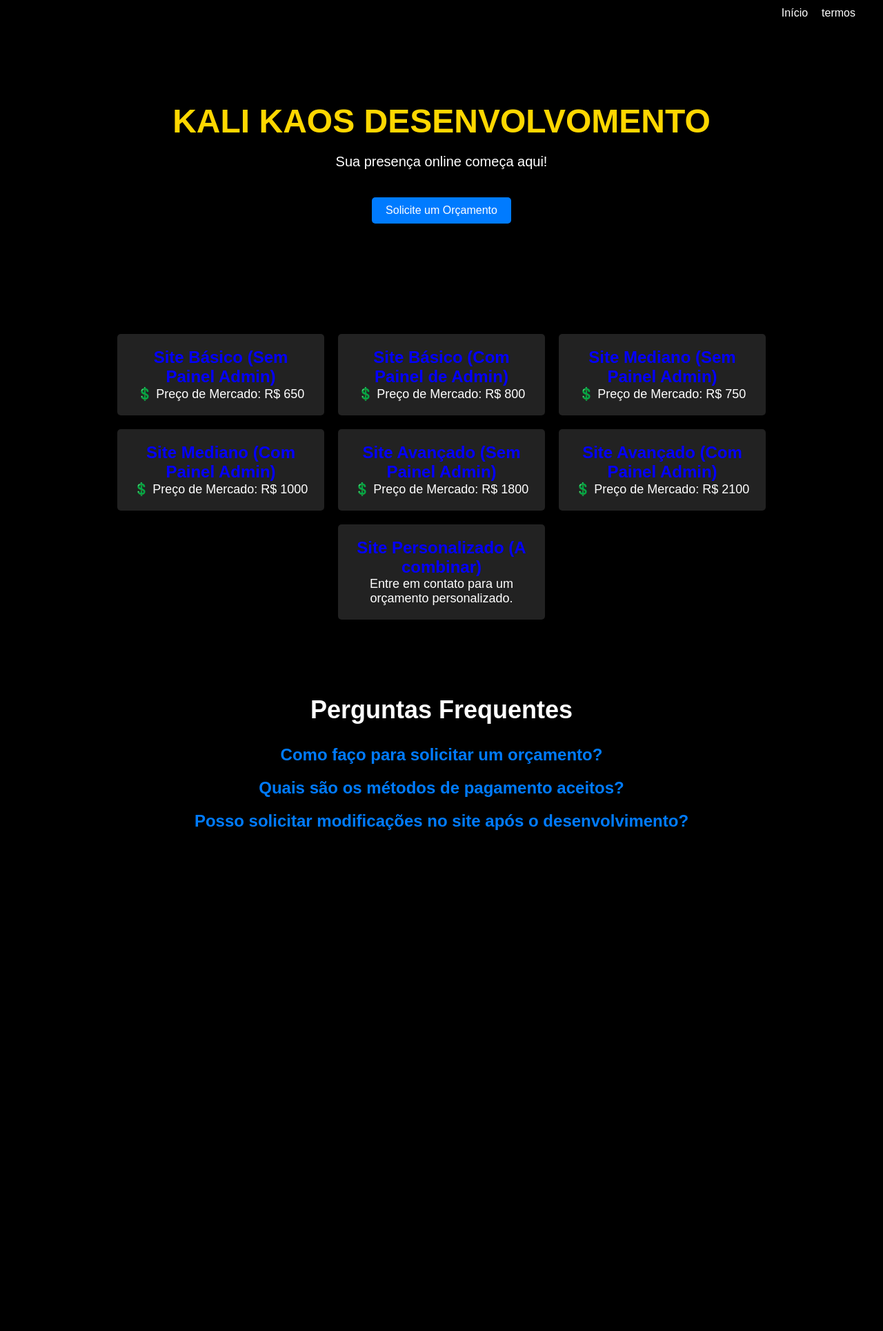
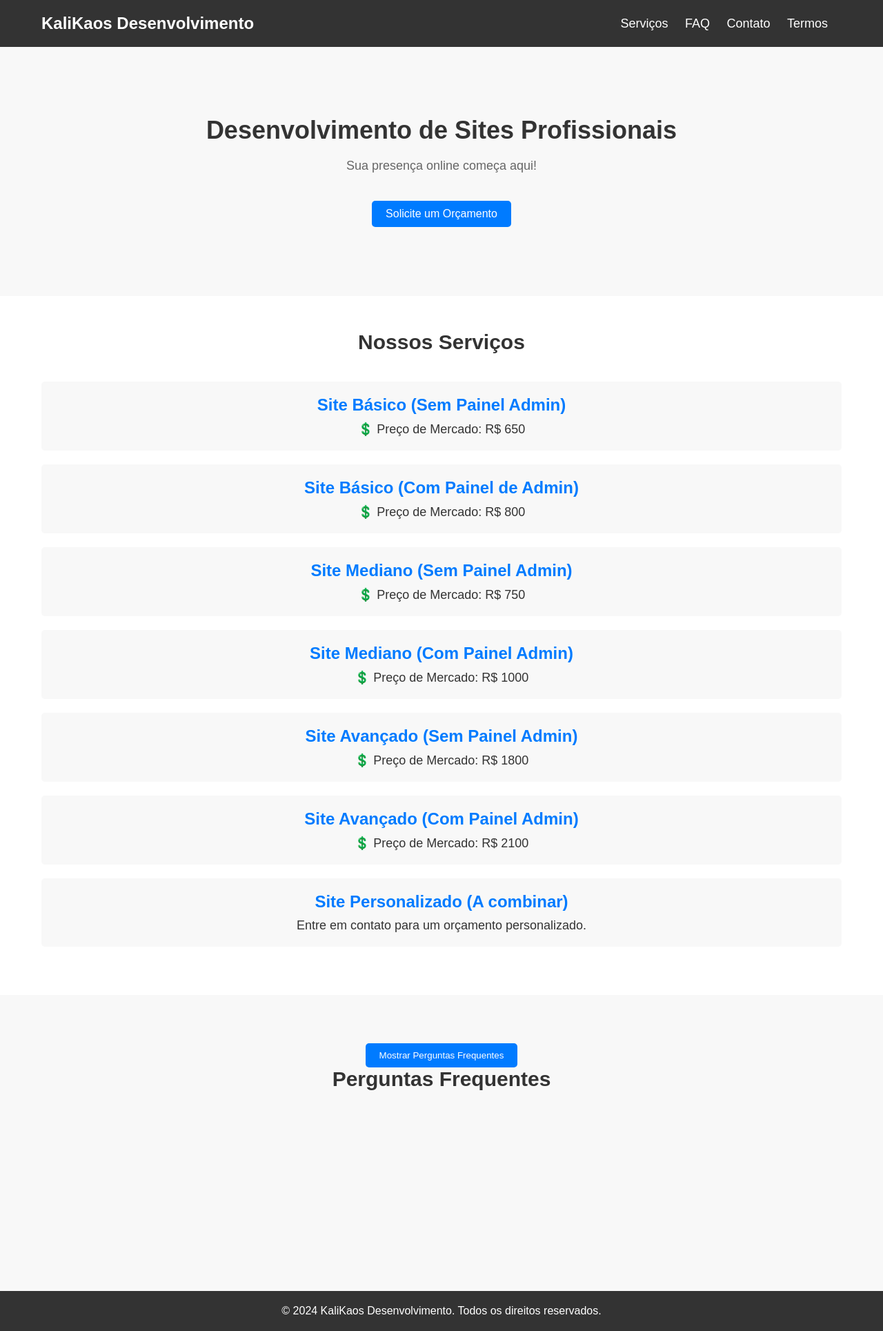
Before and after one commit to apkhat/apkhat.github.io, a PHP site: page / in a window 1280 px wide. Shown: the whole page at 69% size. Before the commit the page ends 1203 px from the top, so only its background shows below. Run offline with PHP 8.4, Linux system fonts and the light colour scheme.

Commit message:
2.0 version

```diff
--- a/index.html
+++ b/index.html
@@ -5,73 +5,156 @@
     <meta name="viewport" content="width=device-width, initial-scale=1.0">
     <title>KaliKaos Desenvolvimento</title>
     <link rel="stylesheet" href="styles.css">
+    <style>
+
+        .question {
+            max-height: 0;
+            overflow: hidden;
+            transition: max-height 0.5s ease-out;
+        }
+
+        .question.active {
+            max-height: 1000px;
+            transition: max-height 0.5s ease-in;
+        }
+
+        .show-faq-btn {
+            background-color: #007bff;
+            color: #fff;
+            padding: 10px 20px;
+            border: none;
+            border-radius: 5px;
+            cursor: pointer;
+            margin-top: 20px;
+        }
+
+
+    </style>
 </head>
 <body>
-    <div class="navbar">
-        <button class="hotbar-btn">&#9776;</button>
-        <ul class="menu hotbar">
-            <li><a href="index.html">Início</a></li>
-            <li><a href="termos.html">termos</a></li>
+    <header>
+        <nav class="navbar">
+            <div class="container">
+                <h1 class="logo">
+                    KaliKaos Desenvolvimento
+                </h1>
+
+                <ul class="menu">
+                    <li><a href="#services">Serviços</a></li>
+                    <li><a href="#faq">FAQ</a></li>
+                    <li><a href="contato.html">Contato</a></li>
+                    <li><a href="termos.html">Termos</a></li>
                 </ul>
             </div>
+        </nav>
+    </header>
 
-    <div class="hero">
-        <h1>KALI KAOS DESENVOLVOMENTO</h1>
+    <section class="hero">
+        <div class="container">
+            <h1>Desenvolvimento de Sites Profissionais</h1>
             <p>Sua presença online começa aqui!</p>
             <a href="contato.html" class="btn">Solicite um Orçamento</a>
         </div>
+    </section>
 
-    <!-- Seção de Serviços -->
-    <section class="services">
+    <section id="services" class="services">
+        <div class="container">
+            <h2>Nossos Serviços</h2>
             <div class="service">
-            <h2>Site Básico (Sem Painel Admin)</h2>
+                <h3>Site Básico (Sem Painel Admin)</h3>
                 <p>💲 Preço de Mercado: R$ 650</p>
             </div>
             <div class="service">
-            <h2>Site Básico (Com Painel de Admin)</h2>
+                <h3>Site Básico (Com Painel de Admin)</h3>
                 <p>💲 Preço de Mercado: R$ 800</p>
             </div>
             <div class="service">
-            <h2>Site Mediano (Sem Painel Admin)</h2>
+                <h3>Site Mediano (Sem Painel Admin)</h3>
                 <p>💲 Preço de Mercado: R$ 750</p>
             </div>
             <div class="service">
-            <h2>Site Mediano (Com Painel Admin)</h2>
+                <h3>Site Mediano (Com Painel Admin)</h3>
                 <p>💲 Preço de Mercado: R$ 1000</p>
             </div>
             <div class="service">
-            <h2>Site Avançado (Sem Painel Admin)</h2>
+                <h3>Site Avançado (Sem Painel Admin)</h3>
                 <p>💲 Preço de Mercado: R$ 1800</p>
             </div>
             <div class="service">
-            <h2>Site Avançado (Com Painel Admin)</h2>
+                <h3>Site Avançado (Com Painel Admin)</h3>
                 <p>💲 Preço de Mercado: R$ 2100</p>
             </div>
             <div class="service">
-            <h2>Site Personalizado (A combinar)</h2>
+                <h3>Site Personalizado (A combinar)</h3>
                 <p>Entre em contato para um orçamento personalizado.</p>
+            </div>
         </div>
     </section>
 
-    <!-- Seção de Perguntas Frequentes -->
-    <section class="faq">
+    <section id="faq" class="faq">
+        <div class="container">
+            <button class="show-faq-btn">Mostrar Perguntas Frequentes</button>
             <h2>Perguntas Frequentes</h2>
             <div class="question">
                 <h3>Como faço para solicitar um orçamento?</h3>
-            <p class="answer">Para solicitar um orçamento, basta clicar em contato em nossa página inicial ou nos enviar um e-mail ou menssagem no Whatsapp. Estamos sempre prontos para ajudar!</p>
+                <p>Para solicitar um orçamento, basta preencher o formulário de contato em nossa página inicial ou nos enviar um e-mail.</p>
             </div>
             <div class="question">
                 <h3>Quais são os métodos de pagamento aceitos?</h3>
-            <p class="answer">Aceitamos pagamentos via PIX, transferência bancária, cartão de crédito e PayPal. Escolha o método que melhor lhe convém.</p>
+                <p>Aceitamos pagamentos via PIX, transferência bancária, cartão de crédito e PayPal.</p>
             </div>
             <div class="question">
                 <h3>Posso solicitar modificações no site após o desenvolvimento?</h3>
-            <p class="answer">Claro! Estamos sempre disponíveis para fazer modificações e atualizações no seu site conforme suas necessidades. Entre em contato conosco para discutir as alterações desejadas.</p>
+                <p>Sim, estamos sempre disponíveis para fazer modificações e atualizações no seu site conforme suas necessidades.</p>
+            </div>
+            <div class="question">
+                <h3>Qual é o prazo médio para desenvolvimento de um site?</h3>
+                <p>O prazo pode variar dependendo da complexidade do projeto, mas geralmente entregamos os sites dentro de 1 a 3 semanas.</p>
+            </div>
+            <div class="question">
+                <h3>Vocês oferecem suporte após o lançamento do site?</h3>
+                <p>Sim, oferecemos suporte contínuo para garantir que seu site funcione perfeitamente após o lançamento.</p>
+            </div>
+            <div class="question">
+                <h3>Posso integrar meu site com redes sociais?</h3>
+                <p>Sim, podemos integrar seu site com diversas redes sociais para aumentar sua presença online.</p>
+            </div>
+            <div class="question">
+                <h3>Vocês oferecem serviços de hospedagem?</h3>
+                <p>Sim, podemos ajudá-lo a escolher a melhor opção de hospedagem para o seu site e configurá-la para você.</p>
+            </div>
+            <div class="question">
+                <h3>Posso solicitar a otimização do meu site para mecanismos de busca?</h3>
+                <p>Sim, oferecemos serviços de SEO para garantir que seu site seja facilmente encontrado pelos mecanismos de busca.</p>
+            </div>
+            <div class="question">
+                <h3>Vocês criam sites responsivos?</h3>
+                <p>Sim, todos os sites que desenvolvemos são totalmente responsivos e funcionam perfeitamente em dispositivos móveis.</p>
+            </div>
+            <div class="question">
+                <h3>Qual é o custo para manter um site?</h3>
+                <p>O custo de manutenção de um site pode variar dependendo das atualizações necessárias e do plano de hospedagem escolhido.</p>
+            </div>
         </div>
     </section>
 
-    <div id="cursor-trail"></div>
+    <footer>
+        <div class="container">
+            <p>&copy; 2024 KaliKaos Desenvolvimento. Todos os direitos reservados.</p>
+        </div>
+    </footer>
 
-    <script src="script.js"></script>
+    <script>
+        const showFAQButton = document.querySelector('.show-faq-btn');
+        const faqQuestions = document.querySelectorAll('.faq .question');
+
+        showFAQButton.addEventListener('click', () => {
+            faqQuestions.forEach((question, index) => {
+                setTimeout(() => {
+                    question.classList.toggle('active');
+                }, index * 100);
+            });
+        });
+    </script>
 </body>
 </html>
--- a/script.js
+++ b/script.js
@@ -1,4 +1,4 @@
-// JavaScript para expandir e contrair as respostas das perguntas frequentes
+
 const questions = document.querySelectorAll('.question');
 
 questions.forEach(question => {
--- a/styles.css
+++ b/styles.css
@@ -5,93 +5,71 @@
     box-sizing: border-box;
 }
 
-/* Estilos Globais */
 body {
     font-family: Arial, sans-serif;
-    background-color: #000;
-    color: #fff;
 }
 
+/* Estilos Globais */
 .container {
     max-width: 1200px;
     margin: 0 auto;
-    padding: 20px;
+    padding: 0 20px;
 }
 
 /* Navbar */
 .navbar {
-    background-color: #000;
-    color: #fff;
-    padding: 10px 20px;
+    background-color: #333;
+    padding: 20px 0;
+}
+
+.navbar .container {
     display: flex;
     justify-content: space-between;
     align-items: center;
-    box-shadow: 0 2px 4px rgba(0, 0, 0, 0.1);
 }
 
 .logo {
+    color: #fff;
     font-size: 24px;
 }
 
 .menu {
     list-style-type: none;
-    display: flex;
 }
 
 .menu li {
+    display: inline;
     margin-right: 20px;
 }
 
 .menu li a {
     text-decoration: none;
     color: #fff;
+    font-size: 18px;
     transition: color 0.3s ease;
 }
 
 .menu li a:hover {
-    color: #007bff;
-}
-
-/* Hotbar */
-.hotbar {
-    background-color: #000;
-    position: absolute;
-    top: 0;
-    left: 0;
-    width: 100%;
-    padding: 10px 20px;
-    display: none;
-    justify-content: flex-end;
-}
-
-.hotbar.active {
-    display: flex;
-}
-
-.hotbar-btn {
-    background-color: transparent;
-    border: none;
-    color: #fff;
-    font-size: 24px;
-    cursor: pointer;
-    outline: none;
+    color: #00f;
 }
 
 /* Hero */
 .hero {
+    background-color: #f8f8f8;
+    padding: 100px 0;
     text-align: center;
-    padding: 100px 0;
 }
 
 .hero h1 {
-    font-size: 48px;
+    font-size: 36px;
     margin-bottom: 20px;
-    color: #ffd700;
+    color: #333;
 }
 
 .hero p {
-    font-size: 20px;
+    font-size: 18px;
     margin-bottom: 40px;
+    color: #666;
 }
 
 .btn {
@@ -110,19 +88,22 @@ body {
 
 /* Seção de Serviços */
 .services {
-    background-color: #000;
-    color: #fff;
+    background-color: #fff;
     padding: 50px 0;
     text-align: center;
 }
 
+.services h2 {
+    font-size: 30px;
+    margin-bottom: 40px;
+    color: #333;
+}
+
 .service {
-    width: 250px;
+    background-color: #f8f8f8;
     padding: 20px;
-    margin: 20px auto;
-    background-color: #111;
-    text-align: center;
-    border-radius: 10px;
+    margin-bottom: 20px;
+    border-radius: 5px;
     transition: transform 0.3s ease;
 }
 
@@ -130,26 +111,28 @@ body {
     transform: scale(1.05);
 }
 
-.service h2 {
+.service h3 {
     font-size: 24px;
-    color: #0400ff;
+    margin-bottom: 10px;
+    color: #007bff;
 }
 
 .service p {
     font-size: 18px;
+    color: #333;
 }
 
 /* FAQ */
 .faq {
-    background-color: #000;
-    color: #fff;
-    padding: 50px 20px;
+    background-color: #f8f8f8;
+    padding: 50px 0;
     text-align: center;
 }
 
 .faq h2 {
-    font-size: 36px;
-    margin-bottom: 30px;
+    font-size: 30px;
+    margin-bottom: 40px;
+    color: #333;
 }
 
 .question {
@@ -158,117 +141,23 @@ body {
 
 .question h3 {
     font-size: 24px;
-    color: #007bff;
-    cursor: pointer;
-}
-
-.answer {
-    display: none;
-}
-
-.answer.active {
-    display: block;
-    animation: fadeIn 0.5s ease forwards;
-}
-
-@keyframes fadeIn {
-    0% {
-        opacity: 0;
-    }
-    100% {
-        opacity: 1;
-    }
-}
-body {
-    font-family: Arial, sans-serif;
-    background-color: #000;
-    color: #fff;
-    margin: 0;
-    padding: 0;
-}
-
-.navbar {
-    background-color: #000;
-    color: #fff;
-    padding: 10px 20px;
-    display: flex;
-    justify-content: space-between;
-    align-items: center;
-    box-shadow: 0 2px 4px rgba(0, 0, 0, 0.1);
-}
-
-.logo {
-    font-size: 24px;
-}
-
-.menu {
-    list-style-type: none;
-    display: flex;
-}
-
-.menu li {
-    margin-right: 20px;
-}
-
-.menu li a {
-    text-decoration: none;
-    color: #fff;
-    transition: color 0.3s ease;
-}
-
-.menu li a:hover {
+    margin-bottom: 10px;
     color: #007bff;
 }
 
-.hero {
-    text-align: center;
-    padding: 100px 20px;
+.question p {
+    font-size: 18px;
+    color: #333;
 }
 
-.btn {
-    background-color: #007bff;
+/* Footer */
+footer {
+    background-color: #333;
     color: #fff;
-    padding: 10px 20px;
-    text-decoration: none;
-    border-radius: 5px;
-    transition: background-color 0.3s ease;
-}
-
-.btn:hover {
-    background-color: #0056b3;
-}
-
-.services {
-    padding: 50px 20px;
-    display: flex;
-    flex-wrap: wrap;
-    justify-content: center;
-}
-
-.service {
-    background-color: #222;
-    color: #fff;
-    padding: 20px;
-    margin: 10px;
-    border-radius: 5px;
-    width: 300px;
-}
-
-.faq {
-    padding: 50px 20px;
+    padding: 20px 0;
     text-align: center;
 }
 
-.question {
-    margin-bottom: 20px;
+footer p {
+    font-size: 16px;
 }
-
-.answer {
-    display: none;
-    color: #888;
-}
-
-.active .answer {
-    display: block;
-    color: #fff;
-}
```
Also changed, not shown: img/Kali Kaos.png (added). Lines whose indentation alone changed are shown as unchanged.
